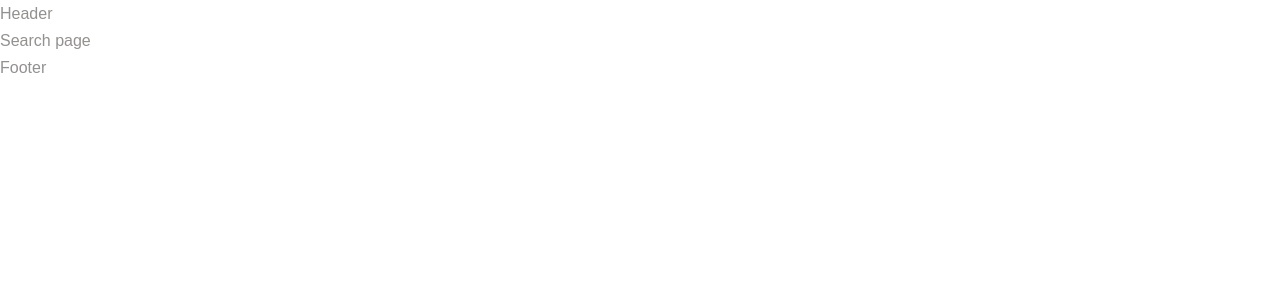
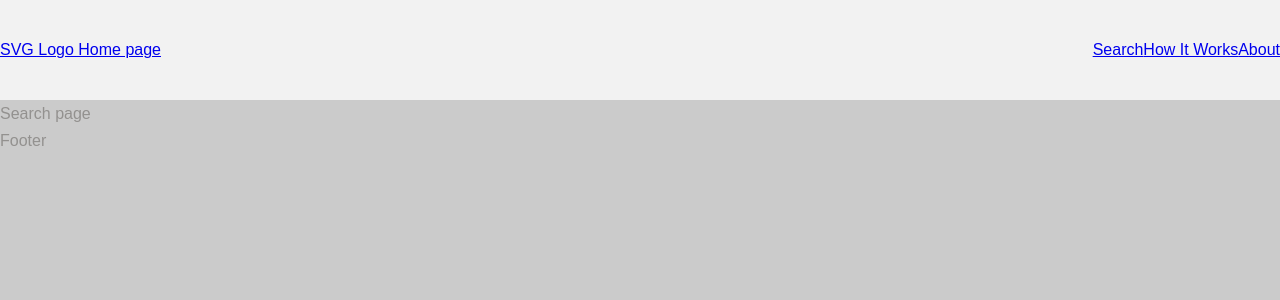
Before and after one commit to egordanilov/reddit-timer, a React (Create React App) app: page /search in a window 1280 px wide. Shown: the top 300 px of the page. Built offline with nearby package versions, Linux system fonts and the light colour scheme; a web font is replaced by a local one.

Commit message:
Header component implemented, no styling, initial step

```diff
--- /dev/null
+++ b/src/UI/Header.js
@@ -0,0 +1,21 @@
+import React from 'react';
+import { Link } from 'react-router-dom';
+import HeaderStyled from '../styles/HeaderStyled.styled';
+
+function Header() {
+  return (
+    <HeaderStyled>
+      <div className="header__logo">
+        <Link to="/">SVG Logo Home page</Link>
+      </div>
+
+      <div className="header__links">
+        <Link to="/search">Search</Link>
+        <Link to="/#how-it-works">How It Works</Link>
+        <Link to="/#about">About</Link>
+      </div>
+    </HeaderStyled>
+  );
+}
+
+export default Header;
--- a/src/components/App.js
+++ b/src/components/App.js
@@ -2,13 +2,14 @@ import React from 'react';
 import { Outlet } from 'react-router-dom';
 import { ThemeProvider } from 'styled-components';
 import GlobalStyles from '../styles/GlobalStyles';
+import Header from '../UI/Header';
 import theme from '../styles/theme';
 
 function App() {
   return (
     <ThemeProvider theme={theme}>
       <GlobalStyles />
-      <header>Header</header>
+      <Header />
       <Outlet />
       <footer>Footer</footer>
     </ThemeProvider>
--- a/src/pages/Home.js
+++ b/src/pages/Home.js
@@ -2,8 +2,8 @@ import React from 'react';
 
 export default function Home() {
   return (
-    <>
+    <div>
       Home page
-    </>
+    </div>
   );
 }
--- a/src/styles/GlobalStyles.js
+++ b/src/styles/GlobalStyles.js
@@ -52,6 +52,7 @@ const GlobalStyles = createGlobalStyle`
       font-size: ${(props) => props.theme.font.size.default};
       line-height: ${(props) => props.theme.font.lineHeight.default};
       color: ${(props) => props.theme.color.text};
+      background: #cbcbcb;
     }
 `;
 
--- /dev/null
+++ b/src/styles/HeaderStyled.styled.js
@@ -0,0 +1,11 @@
+import styled from 'styled-components';
+
+const HeaderStyled = styled.header`
+    display: flex;
+    height: 100px;
+    justify-content: space-between;
+    align-items: center;
+    background: #f2f2f2;
+`;
+
+export default HeaderStyled;
```
